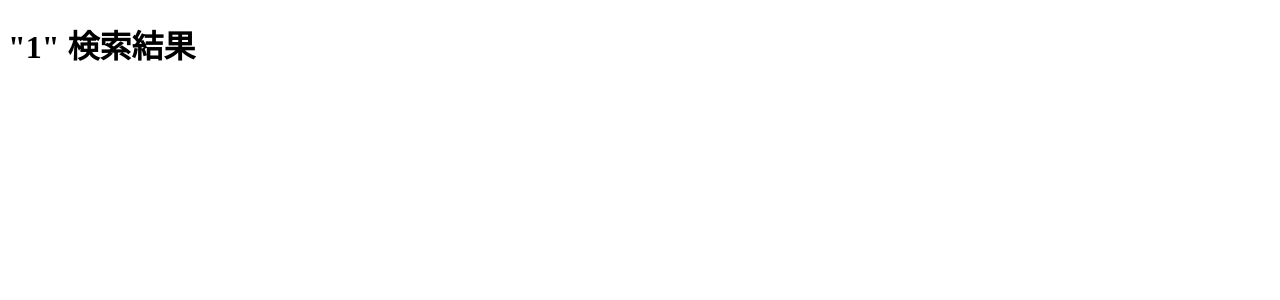
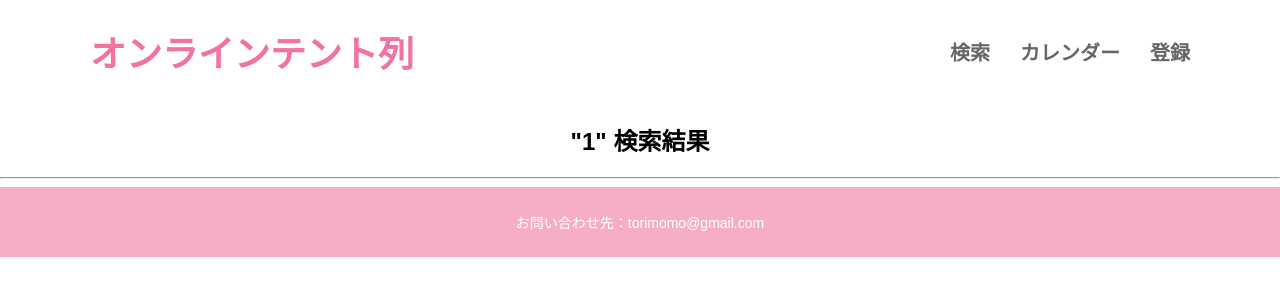
Before and after one commit to agesen022/prokiso, a Flask app: page /search_results/1 in a window 1280 px wide. Shown: the top 300 px of the page. Run offline with Flask 2, Linux system fonts and the light colour scheme; data that the repository does not hold is empty.

Commit message:
changed search results format

```diff
--- a/register.py
+++ b/register.py
@@ -87,7 +87,7 @@ def show_search_results(searchTerm):
         univ = Worksheet.cell(row_number,5).value
         intro = Worksheet.cell(row_number,6).value
         key = Worksheet.cell(row_number,8).value
-        url = request.base_url +"?circle=" +  Worksheet.cell(row_number,9).value
+        url = request.url_root +"register?circle=" +  Worksheet.cell(row_number,9).value
         matched_circles.append(
             {
                 "name": name,
--- a/static/css/style.css
+++ b/static/css/style.css
@@ -56,7 +56,7 @@ footer {
 
 /* トップページ：ヒーローイメージ */
 .hero {
-    background-image: url(img/top.jpg);
+    background-image: url('/static/img/top.jpg');
     background-size: cover;
     background-position: center;
     height: 532px;
@@ -108,7 +108,10 @@ footer {
     text-align: center;
     margin: 0px;
 }
-
+/* 検索ページ */
+.searchResults h1,p{
+    text-align: center;
+}
 /* ====PC版==== */
 @media (min-width: 600px) {
     /* 「ヘッダー」ブロック */
--- a/templates/searchResult.html
+++ b/templates/searchResult.html
@@ -1,5 +1,25 @@
-{% extends "layout.html" %}
-{% block content %}
+<!DOCTYPE html>
+<html lang="ja">
+<head>
+    <meta charset="UTF-8">
+    <meta name="viewport" content="width=device-width">
+    <title>オンラインテント列</title>
+    <link rel="stylesheet" href="/static/css/style.css">
+</head>
+<body>
+    <header>
+        <a href="top.html">オンラインテント列</a>
+
+        <nav>
+            <ul>
+                <li><a href="#search">検索</a></li>
+                <li><a href="#calender">カレンダー</a></li>
+                <li><a href="register.html">登録</a></li>
+            </ul>
+        </nav>
+    </header>
+    <main>
+        <section class="searchResults">
             <h1>"{{searchTerm}}" 検索結果</h1>
             {% for circle in circles %}
                 <p> {{circle.name}} </p>
@@ -10,4 +30,12 @@
                 <p> {{circle.key }}   </p>
                 <p> {{circle.url }}   </p>
             {% endfor %}
-{% endblock %}
+            <hr>
+        </section>
+    </main>
+    <footer>
+        お問い合わせ先：torimomo@gmail.com
+    </footer>
+
+</body>
+</html>
--- a/templates/top.html
+++ b/templates/top.html
@@ -4,7 +4,7 @@
     <meta charset="UTF-8">
     <meta name="viewport" content="width=device-width">
     <title>オンラインテント列</title>
-    <link rel="stylesheet" href="static/css/style.css">
+    <link rel="stylesheet" href="/static/css/style.css">
 </head>
 <body>
     <header>
```
Also changed, not shown: static/img/top.jpg (renamed from static/css/img/top.jpg). Lines whose indentation alone changed are shown as unchanged.
